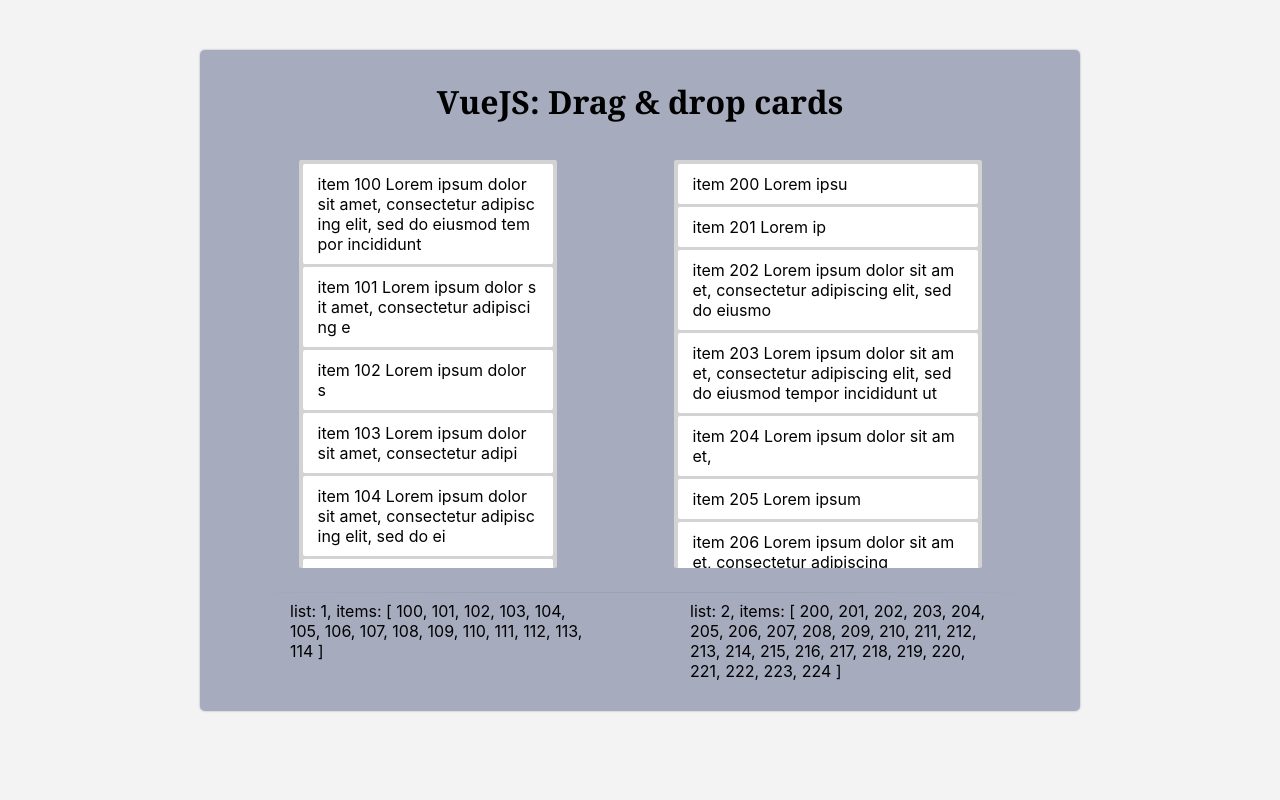
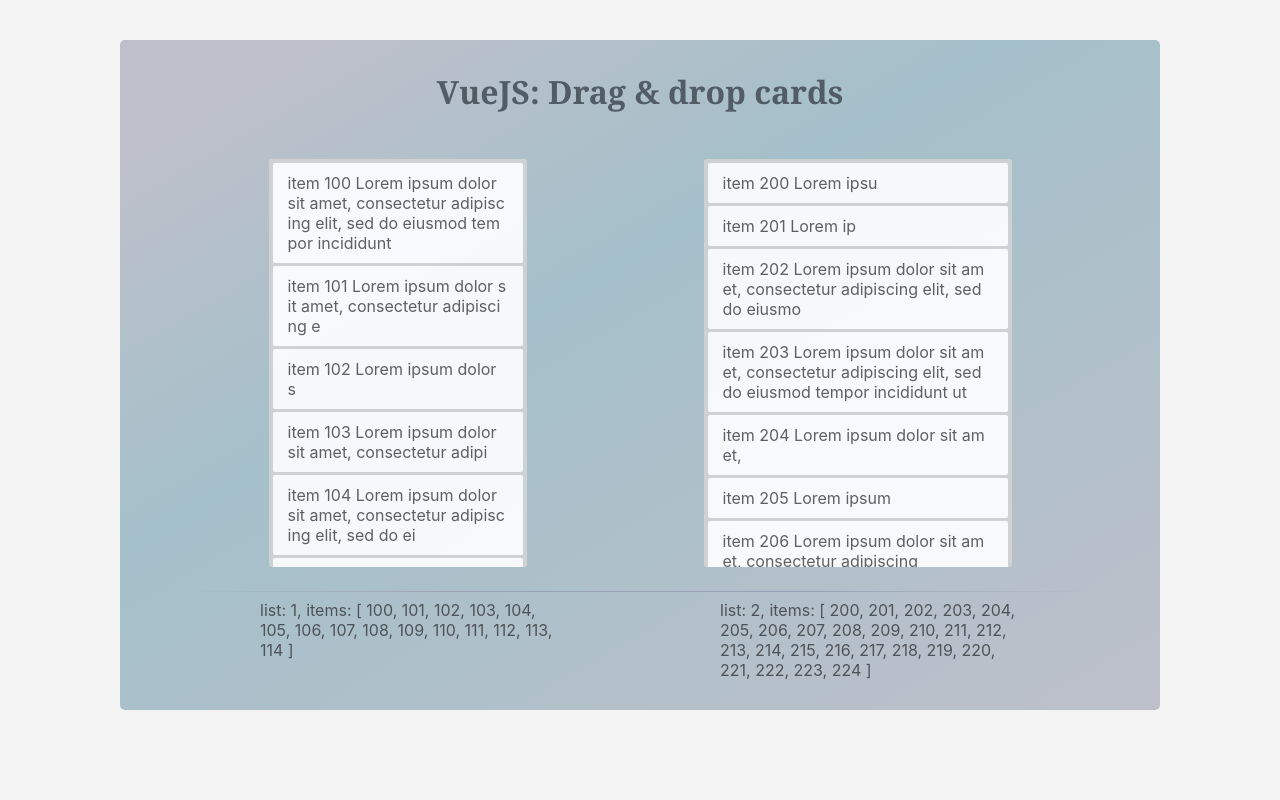
Before and after one commit to blinpete/vue-dragondrop, a plain HTML site: page index.html in a window 1280 px wide. Drawn offline with Linux system fonts and the light colour scheme.

Commit message:
styling: background colors, text colors

```diff
--- a/style.css
+++ b/style.css
@@ -25,19 +25,53 @@
 
 html {}
 
+body {
+	/* background: linear-gradient(-45deg, #c5bec0c4, #a4c3cecb, #bdd3cea6); */
+	/* background-size: 400% 400%; */
+	/* animation: gradient 15s ease infinite; */
+}
+
+@keyframes gradient {
+	0% {
+		background-position: 0% 50%;
+	}
+	50% {
+		background-position: 100% 50%;
+	}
+	100% {
+		background-position: 0% 50%;
+	}
+}
+
 #app {
-    background-color: #6e779894;
-    width: 800px;
-    margin: 50px auto;
-    padding: 30px 40px;
+    /* background-color: #6e779894; */
+    /* background-color: #969bad94; */
+
+	background: linear-gradient(150deg, #969bad94 10%, #90b3bfcb 40%, #969bad94);
+    /* background: linear-gradient(130deg, #969bad94 10%, #84ac88cb, #969bad94); */
+
+
+    /* clouds at sunset */
+    /* background: linear-gradient(180deg, #cec4c7c4 10%, #44668dcb 30%, #e2c8cfc4); */
+
+
+    /* background: rgba(255, 255, 255, 0.9); */
+    /* backdrop-filter: blur(8px); */
+
+    /* box-shadow: 0 0 2px #a1a1a1; */
+
+    width: 920px;
+    margin: 40px auto;
+    padding: 30px 60px;
     border-radius: 5px;
-    box-shadow: 0 0 2px #a1a1a1;
 }
 
 h1 {
     text-align: center;
     margin-top: 0;
+    margin-bottom: 30px;
     font-family: 'Cambria';
+    color: #515c65;
 }
 
 .container {
@@ -55,6 +89,7 @@
 
     max-height: 400px;
     overflow-y: scroll;
+    opacity: .9;
 }
 .list:first-child {
     width: 250px;
@@ -66,7 +101,7 @@
     padding: 10px 15px;
     margin: 3px 0 0 0;
     /* border-top: 1px solid rgb(194, 192, 192); */
-
+    color: rgb(66, 66, 66, 90%);
 
     /* transition: all .3s ; */
 }
@@ -91,6 +126,7 @@
 
 .info {
     width: 300px;
+    color: #4e5357;
 }
 
 
```
